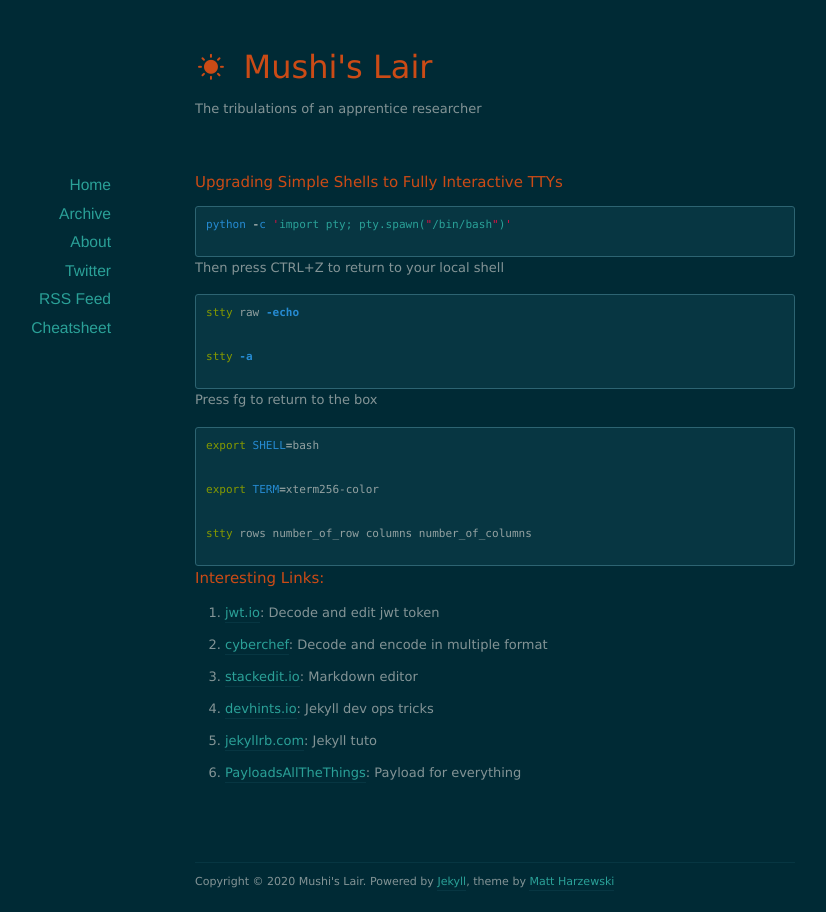
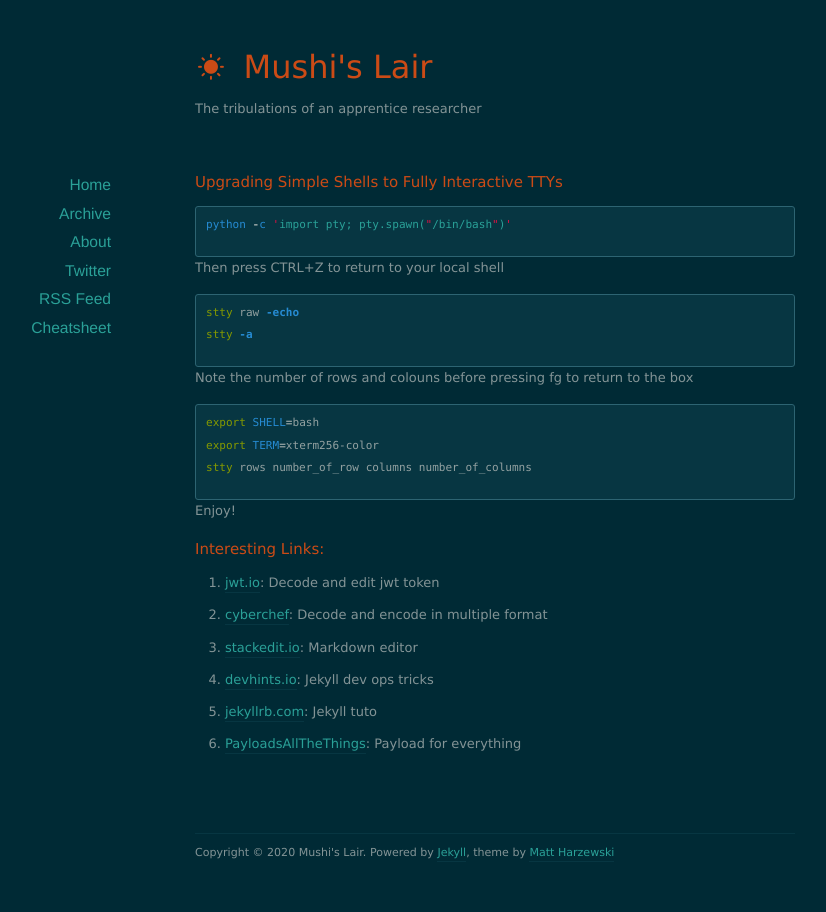
Before and after one commit to Mushi-mushi/mushi-mushi.github.io, a Jekyll site: the page built from cheat/index.markdown, in a window 1280 px wide. Shown: the whole page, without its empty margins (145-971 px from the left). Built offline with Jekyll 4.4.1, drawn with Linux system fonts in a browser that asks for light colours; nearby versions of some CDN libraries.

Commit message:
Update index.markdown

```diff
--- a/cheat/index.markdown
+++ b/cheat/index.markdown
@@ -13,20 +13,18 @@ Then press CTRL+Z to return to your local shell
 
 {% highlight bash%}
 stty raw -echo
-
 stty -a
 {% endhighlight %}
 
-Press fg to return to the box
+Note the number of rows and colouns before pressing fg to return to the box
 
 {% highlight bash%}
 export SHELL=bash
-
 export TERM=xterm256-color
-
 stty rows number_of_row columns number_of_columns
 {% endhighlight %}
 
+Enjoy!
 
 Interesting Links:
 --------------
```
